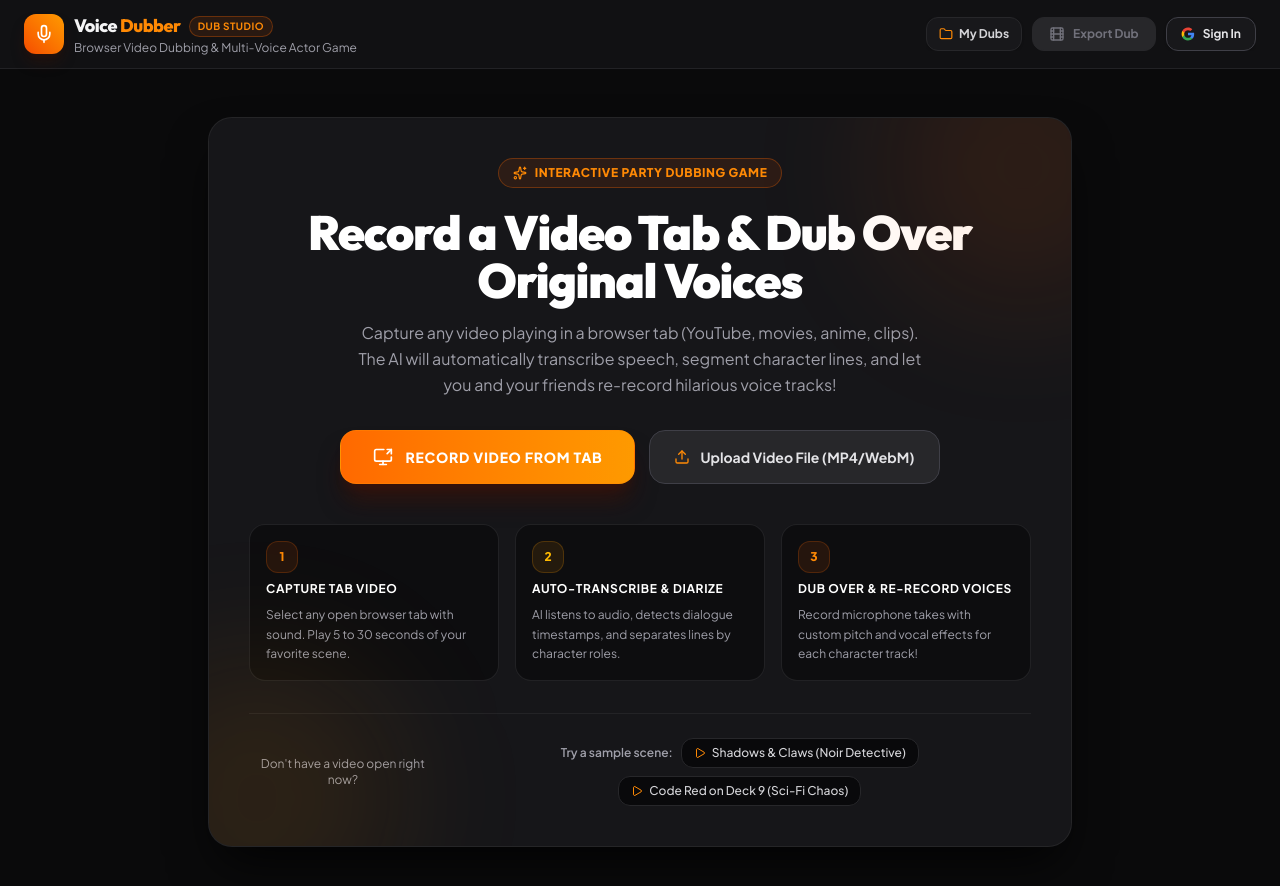
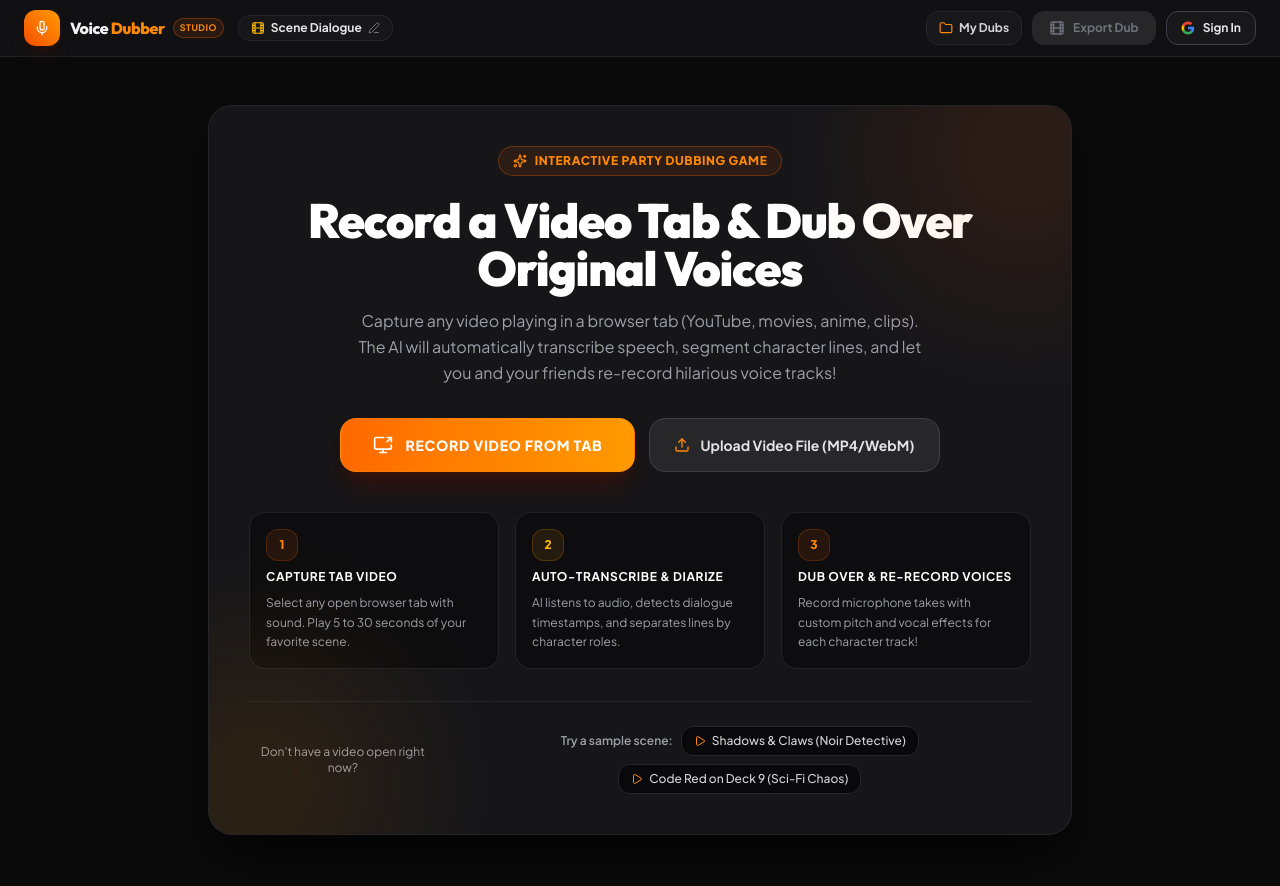
Before and after one commit to olostan/voice_dubber, a React (Vite) app: page / in a window 1280 px wide. Shown: the top 886 px of the page. Built offline with nearby package versions, Linux system fonts and the light colour scheme; no server answers.

Commit message:
feat: add inline project title renaming in Header and Script Prompter

```diff
--- a/src/App.tsx
+++ b/src/App.tsx
@@ -1373,6 +1373,11 @@
     <div className="min-h-screen bg-[#0A0A0B] text-zinc-100 flex flex-col font-['Plus_Jakarta_Sans'] selection:bg-orange-500 selection:text-white">
       {/* Top Navigation Header */}
       <Header
+        projectTitle={scriptData.scriptTitle}
+        onRenameProject={(newTitle) => {
+          setScriptData((prev) => ({ ...prev, scriptTitle: newTitle }));
+          setHasUnsavedChanges(true);
+        }}
         onOpenAiJudge={() => setIsAiJudgeOpen(true)}
         onOpenExport={() => setIsExportOpen(true)}
         hasTakes={audioTakes.length > 0}
--- a/src/components/Header.tsx
+++ b/src/components/Header.tsx
@@ -1,8 +1,10 @@
-import React, { useState } from 'react';
-import { Film, Sparkles, Plus, Mic, Folder, CloudUpload, LogOut, User } from 'lucide-react';
+import React, { useState, useEffect } from 'react';
+import { Film, Sparkles, Plus, Mic, Folder, CloudUpload, LogOut, User, Edit3, Check } from 'lucide-react';
 import { AuthUserProfile } from '../utils/auth';
 
 interface HeaderProps {
+  projectTitle?: string;
+  onRenameProject?: (newTitle: string) => void;
   onOpenAiJudge: () => void;
   onOpenExport: () => void;
   hasTakes: boolean;
@@ -17,6 +19,8 @@
 }
 
 export const Header: React.FC<HeaderProps> = ({
+  projectTitle = 'Scene Dialogue',
+  onRenameProject,
   onOpenAiJudge,
   onOpenExport,
   hasTakes,
@@ -30,27 +34,82 @@
   isSavingToCloud = false,
 }) => {
   const [isUserMenuOpen, setIsUserMenuOpen] = useState(false);
+  const [isEditingTitle, setIsEditingTitle] = useState(false);
+  const [titleInput, setTitleInput] = useState(projectTitle);
+
+  useEffect(() => {
+    setTitleInput(projectTitle);
+  }, [projectTitle]);
+
+  const handleSaveTitle = () => {
+    const trimmed = titleInput.trim();
+    if (trimmed && onRenameProject && trimmed !== projectTitle) {
+      onRenameProject(trimmed);
+    }
+    setIsEditingTitle(false);
+  };
 
   return (
-    <header id="app-header" className="border-b border-zinc-800/80 bg-[#121215]/95 backdrop-blur-md sticky top-0 z-40 px-4 lg:px-6 py-3">
-      <div className="max-w-7xl mx-auto flex flex-col md:flex-row items-center justify-between gap-3">
-        {/* Brand */}
-        <div className="flex items-center gap-3 w-full md:w-auto justify-between md:justify-start">
+    <header id="app-header" className="border-b border-zinc-800/80 bg-[#121215]/95 backdrop-blur-md sticky top-0 z-40 px-4 lg:px-6 py-2.5">
+      <div className="max-w-[1720px] mx-auto flex flex-col md:flex-row items-center justify-between gap-3">
+        {/* Left: Brand & Editable Project Title */}
+        <div className="flex items-center gap-3.5 w-full md:w-auto justify-between md:justify-start">
           <div className="flex items-center gap-2.5">
-            <div className="w-10 h-10 rounded-xl bg-gradient-to-tr from-orange-600 to-amber-500 flex items-center justify-center shadow-lg shadow-orange-950/40 text-white font-black text-xl">
-              <Mic className="w-5 h-5 text-white" />
+            <div className="w-9 h-9 rounded-xl bg-gradient-to-tr from-orange-600 to-amber-500 flex items-center justify-center shadow-lg shadow-orange-950/40 text-white font-black text-lg shrink-0">
+              <Mic className="w-4 h-4 text-white" />
             </div>
             <div>
               <div className="flex items-center gap-2">
-                <span className="font-extrabold text-lg text-zinc-100 font-['Outfit'] tracking-tight">
+                <span className="font-extrabold text-base text-zinc-100 font-['Outfit'] tracking-tight">
                   Voice <span className="text-orange-400">Dubber</span>
                 </span>
-                <span className="text-[10px] font-bold uppercase tracking-wider bg-orange-500/10 text-orange-400 border border-orange-500/30 px-2 py-0.5 rounded-full">
-                  Dub Studio
+                <span className="text-[9px] font-bold uppercase tracking-wider bg-orange-500/10 text-orange-400 border border-orange-500/30 px-1.5 py-0.5 rounded-full">
+                  Studio
                 </span>
               </div>
-              <p className="text-xs text-zinc-400">Browser Video Dubbing & Multi-Voice Actor Game</p>
             </div>
+          </div>
+
+          {/* Inline Project Title Rename Pill */}
+          <div className="flex items-center gap-1.5 bg-zinc-900/90 hover:bg-zinc-900 border border-zinc-800 hover:border-zinc-700 px-3 py-1 rounded-xl transition-all shadow-inner group">
+            <Film className="w-3.5 h-3.5 text-amber-400 shrink-0" />
+            {isEditingTitle ? (
+              <div className="flex items-center gap-1">
+                <input
+                  id="project-rename-input"
+                  type="text"
+                  value={titleInput}
+                  onChange={(e) => setTitleInput(e.target.value)}
+                  onBlur={handleSaveTitle}
+                  onKeyDown={(e) => {
+                    if (e.key === 'Enter') handleSaveTitle();
+                    if (e.key === 'Escape') {
+                      setTitleInput(projectTitle);
+                      setIsEditingTitle(false);
+                    }
+                  }}
+                  autoFocus
+                  className="bg-zinc-950 text-white font-extrabold text-xs px-2 py-0.5 rounded border border-orange-500 focus:outline-none max-w-[200px]"
+                />
+                <button
+                  onClick={handleSaveTitle}
+                  className="p-1 rounded bg-orange-500 hover:bg-orange-600 text-black font-bold"
+                  title="Save title"
+                >
+                  <Check className="w-3 h-3" />
+                </button>
+              </div>
+            ) : (
+              <button
+                id="rename-project-btn"
+                onClick={() => setIsEditingTitle(true)}
+                className="flex items-center gap-1.5 text-xs font-bold text-zinc-200 hover:text-white transition-colors text-left"
+                title="Click to rename project"
+              >
+                <span className="max-w-[150px] sm:max-w-[220px] truncate">{projectTitle || 'Untitled Dub'}</span>
+                <Edit3 className="w-3 h-3 text-zinc-500 group-hover:text-amber-400 transition-colors shrink-0" />
+              </button>
+            )}
           </div>
         </div>
 
--- a/src/components/ScriptPrompter.tsx
+++ b/src/components/ScriptPrompter.tsx
@@ -1,4 +1,4 @@
-import React, { useState } from 'react';
+import React, { useState, useEffect } from 'react';
 import { Character, Player, ScriptData, ScriptLine } from '../types';
 import { Sparkles, Plus, Trash2, Edit3, Wand2, Clock, Check, RefreshCw, Mic, AlertCircle, ChevronRight, Users, UserPlus } from 'lucide-react';
 
@@ -64,6 +64,12 @@
   const [customHint, setCustomHint] = useState('');
   const [isEditing, setIsEditing] = useState(false);
   const [showAiWriter, setShowAiWriter] = useState(false);
+  const [isEditingTitle, setIsEditingTitle] = useState(false);
+  const [titleInput, setTitleInput] = useState(scriptData.scriptTitle);
+
+  useEffect(() => {
+    setTitleInput(scriptData.scriptTitle);
+  }, [scriptData.scriptTitle]);
 
   const handleLineChange = (id: string, field: keyof ScriptLine, value: any) => {
     const updatedLines = scriptData.lines.map((line) => {
@@ -164,10 +170,50 @@
             <h3 className="text-sm font-extrabold text-white uppercase tracking-wider font-['Outfit']">
               Dialogue Teleprompter & Script
             </h3>
-            {scriptData.scriptTitle && (
-              <span className="text-[11px] font-semibold text-zinc-300 bg-zinc-800 px-2 py-0.5 rounded-lg border border-zinc-700">
-                {scriptData.scriptTitle}
-              </span>
+            {isEditingTitle ? (
+              <div className="flex items-center gap-1">
+                <input
+                  id="script-title-rename-input"
+                  type="text"
+                  value={titleInput}
+                  onChange={(e) => setTitleInput(e.target.value)}
+                  onBlur={() => {
+                    const trimmed = titleInput.trim();
+                    if (trimmed && trimmed !== scriptData.scriptTitle) {
+                      onUpdateScriptData({ ...scriptData, scriptTitle: trimmed });
+                    }
+                    setIsEditingTitle(false);
+                  }}
+                  onKeyDown={(e) => {
+                    if (e.key === 'Enter') {
+                      const trimmed = titleInput.trim();
+                      if (trimmed && trimmed !== scriptData.scriptTitle) {
+                        onUpdateScriptData({ ...scriptData, scriptTitle: trimmed });
+                      }
+                      setIsEditingTitle(false);
+                    }
+                    if (e.key === 'Escape') {
+                      setTitleInput(scriptData.scriptTitle);
+                      setIsEditingTitle(false);
+                    }
+                  }}
+                  autoFocus
+                  className="bg-zinc-950 text-white font-bold text-[11px] px-2 py-0.5 rounded border border-orange-500 focus:outline-none max-w-[180px]"
+                />
+              </div>
+            ) : (
+              <button
+                id="rename-script-title-btn"
+                onClick={() => {
+                  setTitleInput(scriptData.scriptTitle);
+                  setIsEditingTitle(true);
+                }}
+                className="text-[11px] font-semibold text-zinc-300 hover:text-white bg-zinc-800 hover:bg-zinc-700 px-2 py-0.5 rounded-lg border border-zinc-700 hover:border-zinc-600 flex items-center gap-1 group transition-all"
+                title="Click to rename script"
+              >
+                <span>{scriptData.scriptTitle || 'Scene Dialogue'}</span>
+                <Edit3 className="w-2.5 h-2.5 text-zinc-500 group-hover:text-amber-400 transition-colors" />
+              </button>
             )}
             {characters.length > 0 && (
               <span className="text-[11px] font-bold text-orange-300 bg-orange-500/15 border border-orange-500/30 px-2 py-0.5 rounded-full flex items-center gap-1">
```
